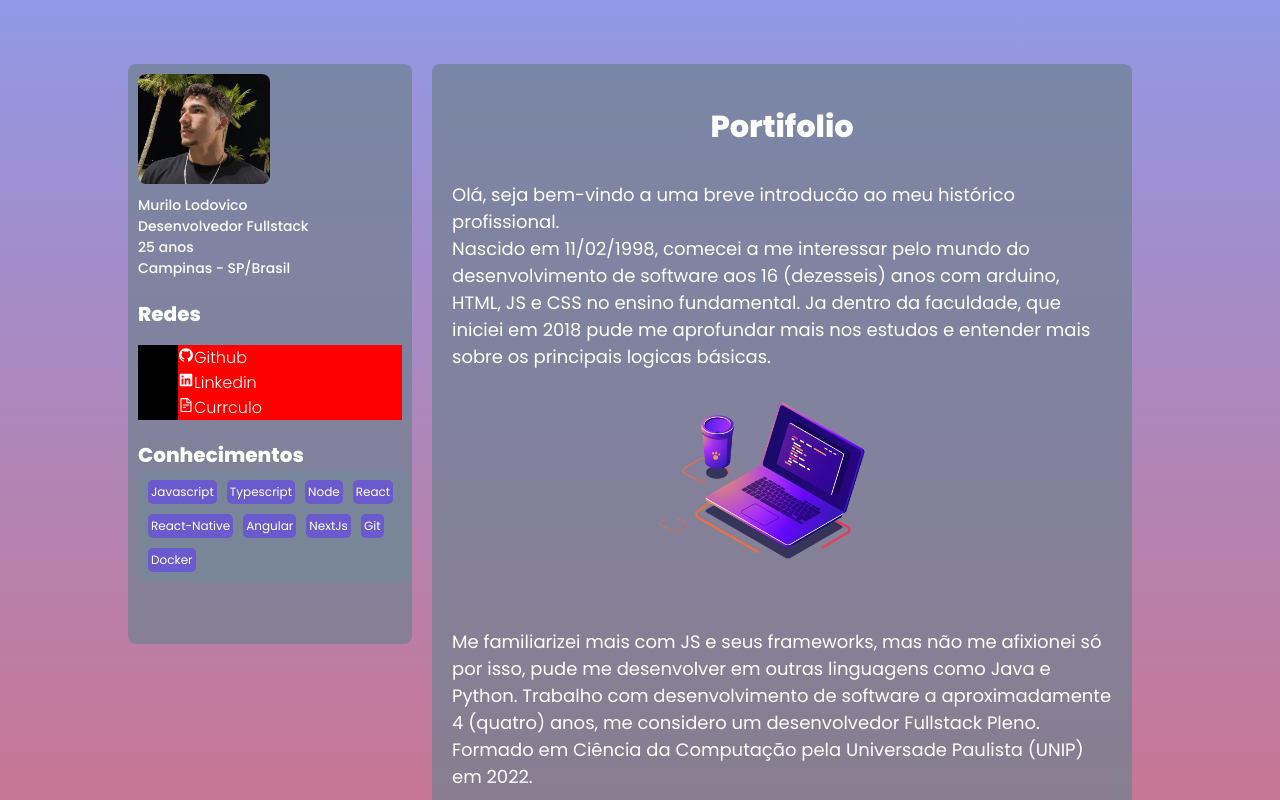
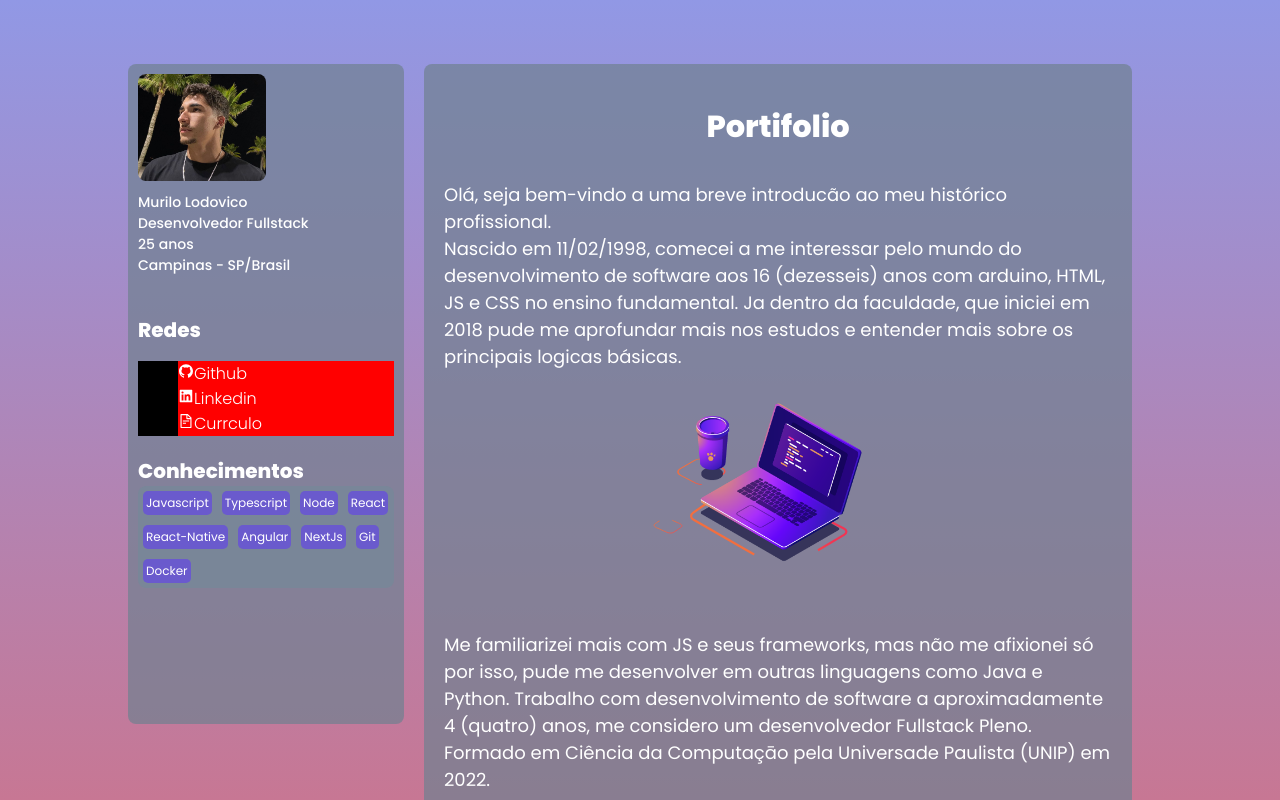
Before and after one commit to Mlodovico/Mlodovico.github.io, a React (Create React App) app: page / in a window 1280 px wide. Shown: the top 800 px of the page. Built offline with nearby package versions, Linux system fonts and the light colour scheme.

Commit message:
feat: fixing category list

```diff
--- a/src/App.css
+++ b/src/App.css
@@ -16,8 +16,11 @@
 }
 
 .category-sector {
-  width: 28%;
-  height: 70vh;
+  max-width: 20vw;
+  min-width: 250px;
+
+  height: 80vh;
+  flex-wrap: wrap;
   display: flex;
   align-itens: center;
   justify-content: center;
@@ -46,16 +49,19 @@
 
 
 .list {
+
   list-style-type: none;
-  wrap: flex-start;
-
+  display: flex;
+  flex-direction: column;
+  align-items: flex-end;
+  justify-content: flex-start;
   font-size: 16px;
   font-weight: 300;
   background: black;
 }
 
 .list li {
-  display: flex;
+  width: 100%;
   background: red;
 }
 
@@ -68,7 +74,7 @@
 .separator {
   width: 100%;
   margin: 20px;
-  border-width: 1px;
+  border-width: 3px;
   border-color: white;
 }
 
@@ -99,7 +105,6 @@
 
 .knowledge {
   width: 100%;
-  padding: 5px;
   display: flex;
   flex-wrap: wrap;
   background: rgba(119, 136, 153, 0.8);
--- a/src/App.jsx
+++ b/src/App.jsx
@@ -30,7 +30,7 @@ function App() {
               <p>25 anos</p>
               <p>Campinas - SP/Brasil</p>
             </div>
-            <div className="separator" />
+            <span className="separator" />
 
             <h4 className="title">Redes</h4>
 
```
